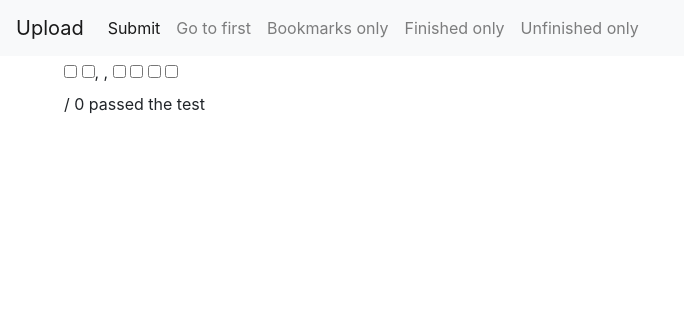
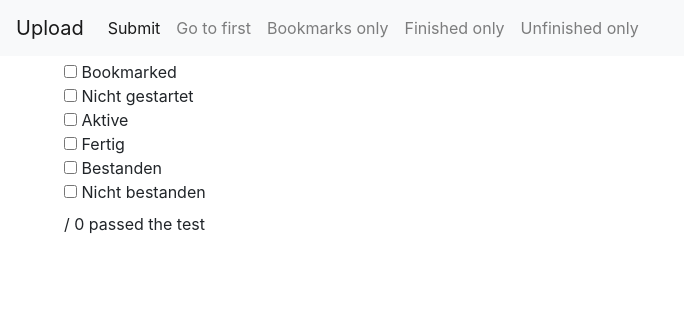
Before and after one commit to JulianSobott/exam_grader, a Flask app: template frontend/templates/list.jinja2 in a window 1280 px wide. Shown: the top 316 px of the page, without its empty margins (0-684 px from the left). Run offline with Flask 2, Linux system fonts and the light colour scheme; the template is opened without the code that fills it, so the values that code supplies are empty; some libraries are stand-ins or nearby versions.

Commit message:
exam_list updated

```diff
--- a/frontend/templates/list.jinja2
+++ b/frontend/templates/list.jinja2
@@ -27,12 +27,12 @@
 
     <div class="content">
         <div>
-            <input type="checkbox" id="cb_bookmarked"/>
-            <input type="checkbox" id="cb_NOT_STARTED"/>, ,
-            <input type="checkbox" id="cb_ACTIVE"/>
-            <input type="checkbox" id="cb_DONE"/>
-            <input type="checkbox" id="cb_passed"/>
-            <input type="checkbox" id="cb_not_passed"/>
+            <input type="checkbox" id="cb_bookmarked"/> Bookmarked<br>
+            <input type="checkbox" id="cb_NOT_STARTED"/> Nicht gestartet<br>
+            <input type="checkbox" id="cb_ACTIVE"/> Aktive<br>
+            <input type="checkbox" id="cb_DONE"/> Fertig<br>
+            <input type="checkbox" id="cb_passed"/> Bestanden<br>
+            <input type="checkbox" id="cb_not_passed"/> Nicht bestanden<br>
         </div>
         {{ create_list(reports) }}
     </div>
```
